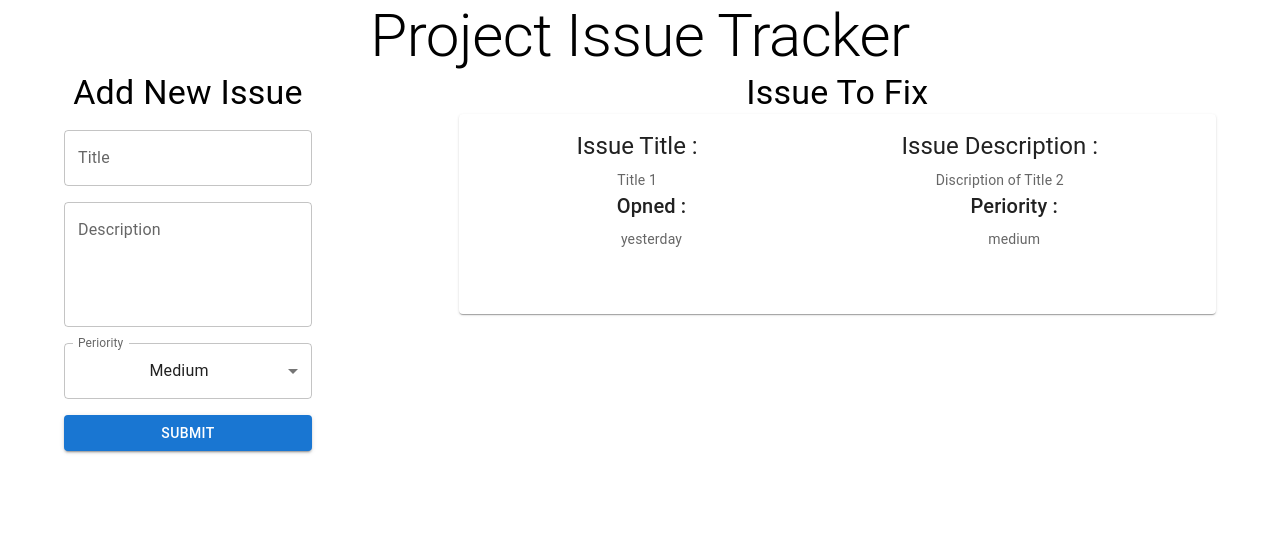
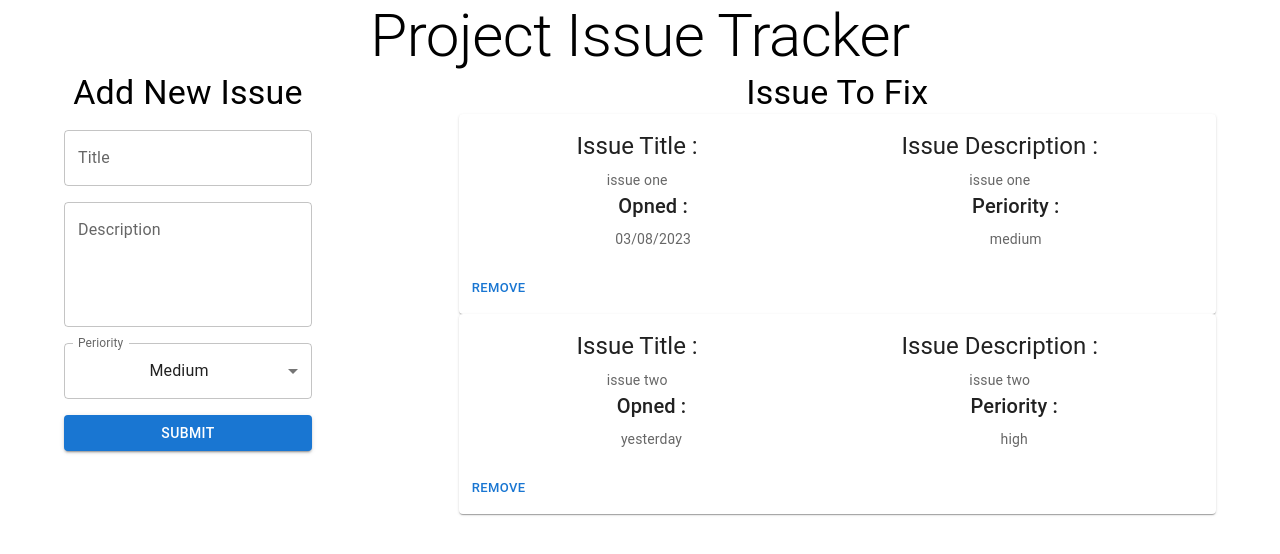
Before and after one commit to meriam-hamdaoui/project_issue_tracker, a React (Create React App) app: page / in a window 1280 px wide. Shown: the top 554 px of the page. Built offline with nearby package versions, Linux system fonts and the light colour scheme.

Commit message:
import action and bind them

```diff
--- a/src/App.tsx
+++ b/src/App.tsx
@@ -3,8 +3,21 @@ import "./App.css";
 import AddIssue from "./components/AddIssue";
 import IssueCard from "./components/IssueCard";
 import { Container, Typography, Grid, Box } from "@mui/material";
+import { useSelector, useDispatch } from "react-redux";
+import { IIssue } from "./store/slices/interfaces";
+import { RootState } from "./store";
+import { issueAction } from "./store";
+import { bindActionCreators } from "@reduxjs/toolkit";
 
 function App() {
+  const issueList = useSelector(
+    (state: RootState) => state.issues.projectIssuess
+  );
+
+  const dispatch = useDispatch();
+
+  const { addIssue, removeIssue } = bindActionCreators(issueAction, dispatch);
+
   return (
     <Container className="App ">
       <Typography variant="h2">Project Issue Tracker</Typography>
@@ -12,7 +25,7 @@ function App() {
       <Box sx={{ flexGrow: 1 }}>
         <Grid container spacing={4}>
           <Grid item xs={4}>
-            <AddIssue />
+            <AddIssue addIssue={addIssue} />
           </Grid>
 
           <Grid item xs={8}>
@@ -24,8 +37,13 @@ function App() {
               }}
             >
               <Typography variant="h4">Issue To Fix</Typography>
-
-              <IssueCard />
+              {issueList.map((issue: IIssue) => (
+                <IssueCard
+                  key={issue.id}
+                  issue={issue}
+                  removeIssue={removeIssue}
+                />
+              ))}
             </Box>
           </Grid>
         </Grid>
--- a/src/components/IssueCard.tsx
+++ b/src/components/IssueCard.tsx
@@ -1,6 +1,21 @@
 import React from "react";
-import { Card, CardActions, CardContent, Typography, Box } from "@mui/material";
-export default function IssueCard() {
+import {
+  Card,
+  CardActions,
+  CardContent,
+  Typography,
+  Box,
+  Button,
+} from "@mui/material";
+import { IIssue, IssueProps } from "../store/slices/interfaces";
+
+type RemoveIssueProps = {
+  removeIssue: (issue: IIssue) => void;
+};
+
+type IssueCardProps = IssueProps & RemoveIssueProps;
+
+const IssueCard: React.FC<IssueCardProps> = ({ issue, removeIssue }) => {
   return (
     <Card sx={{ height: "200px" }}>
       <CardContent
@@ -16,7 +31,7 @@ export default function IssueCard() {
               Issue Title :
             </Typography>
             <Typography variant="body2" color="text.secondary">
-              Title 1
+              {issue.title}
             </Typography>
           </Box>
           <Box>
@@ -24,29 +39,33 @@ export default function IssueCard() {
               Issue Description :
             </Typography>
             <Typography variant="body2" color="text.secondary">
-              Discription of Title 2
+              {issue.description}
             </Typography>
           </Box>
         </Box>
         <Box sx={{ display: "flex", justifyContent: "space-around" }}>
           <Box>
             <Typography gutterBottom variant="h6" component="div">
-              Opned :{" "}
+              Opned :
             </Typography>
             <Typography variant="body2" color="text.secondary">
-              yesterday{" "}
+              {issue.openedAt}
             </Typography>
           </Box>
           <Box>
             <Typography gutterBottom variant="h6" component="div">
-              Periority :{" "}
+              Periority :
             </Typography>
             <Typography variant="body2" color="text.secondary">
-              medium{" "}
+              {issue.periority}
             </Typography>
           </Box>
         </Box>
       </CardContent>
+      <CardActions>
+        <Button size="small">remove</Button>
+      </CardActions>
     </Card>
   );
-}
+};
+export default IssueCard;
--- a/src/store/slices/issueSlice.ts
+++ b/src/store/slices/issueSlice.ts
@@ -8,14 +8,14 @@ const initialState: IProject = {
       id: nanoid(),
       title: "issue one",
       description: "issue one",
-      openedAt: "issue one",
+      openedAt: "03/08/2023",
       periority: "medium",
     },
     {
       id: nanoid(),
       title: "issue two",
       description: "issue two",
-      openedAt: "issue two",
+      openedAt: "yesterday",
       periority: "high",
     },
   ],
@@ -31,11 +31,11 @@ const issueSlice = createSlice({
         projectIssuess: [...state.projectIssuess, action.payload],
       };
     },
-    removeIssue: (state, action: PayloadAction<string>) => {
+    removeIssue: (state, action: PayloadAction<IIssue>) => {
       return {
         ...state,
         projectIssuess: state.projectIssuess.filter(
-          (issue) => issue.id !== action.payload
+          (issue) => issue.id !== action.payload.id
         ),
       };
     },
```
Also changed, not shown: src/components/AddIssue.tsx (+10 -2 lines), src/store/slices/interfaces.ts (+8 -1 lines).
